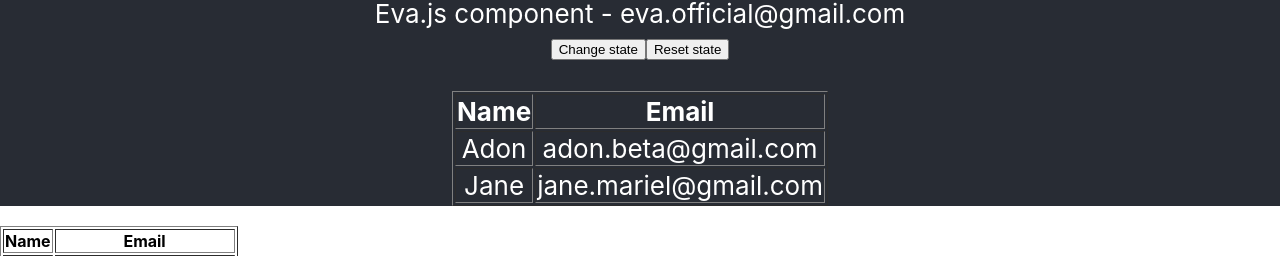
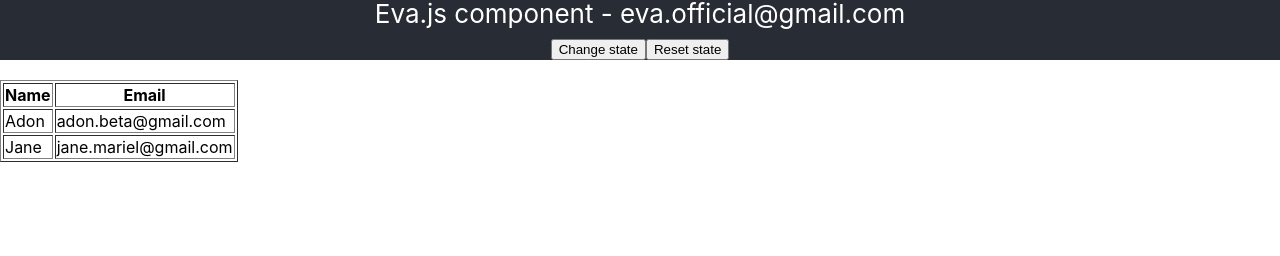
Before and after one commit to GuilhermeBorges3Ddev/ReactWithAPI, a React (Create React App) app in the folder projeto-inicial/: page /user in a window 1280 px wide. Shown: the part 965-1221 px from the top of the page. After the commit the page ends 1127 px from the top, so only its background shows below. Built offline with nearby package versions, Linux system fonts and the light colour scheme.

Commit message:
List.js are removed becouse User.js does the same function

```diff
--- a/projeto-inicial/src/App.js
+++ b/projeto-inicial/src/App.js
@@ -2,8 +2,6 @@
 import './App.css';
 import logo from './logo.svg';
 import Eva from './Eva';
-//This component contains a name and an email of two users, distructured by map()
-import List from './List';
 //Components to do a route-map
 import { Link, Route} from 'react-router-dom'
 import routesConfig from './routesConfig';
@@ -97,9 +95,6 @@
             <button onClick={this.changeState}>Change state</button>
             <button onClick={this.resetState}>Reset state</button>
           </div>
-          <div>
-            <List />
-          </div>
         </header>
 
       </div>
--- a/projeto-inicial/src/List.js
+++ /dev/null
@@ -1,39 +0,0 @@
-import React, { Component } from 'react'
-
-class List extends Component {
-  render() {
-      let list = [
-          {
-              name: "Adon",
-              email: "adon.beta@gmail.com"
-          },
-          {
-            name: "Jane",
-            email: "jane.mariel@gmail.com"
-          }
-      ]
-    return (
-      <div className="d-flex justify-content-center">
-        <br />
-        <table border="1">
-            <tr>
-                <th>Name</th>
-                <th>Email</th>
-            </tr>
-            {list.map((item) => {
-                return <tr>
-                    <td>
-                        {item.name}
-                    </td>
-                    <td>
-                        {item.email}
-                    </td>
-                </tr>
-            })}
-        </table>
-      </div>
-    );
-  }
-}
-
-export default List;
--- a/projeto-inicial/src/pages/user/User.js
+++ b/projeto-inicial/src/pages/user/User.js
@@ -13,9 +13,9 @@
           }
       ]
     return (
-      <div className="d-flex justify-content-center">
+      <div>
         <br />
-        <table border="1">
+        <table className="d-flex justify-content-center bg-dark" border="1">
             <tr>
                 <th>Name</th>
                 <th>Email</th>
```
